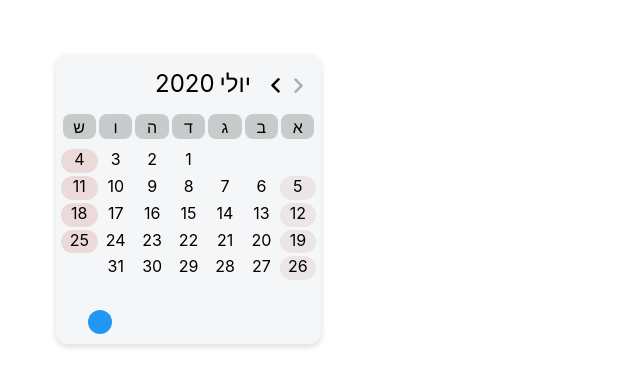
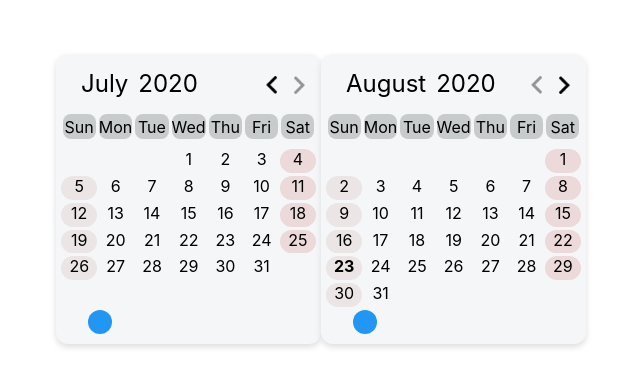
Before and after one commit to almogtavor/date-range-picker, a React (Create React App) app: page / in a window 1280 px wide. Shown: the part 186-572 px from the top of the page, without its empty margins (72-712 px from the left). Built offline with nearby package versions, Linux system fonts and the light colour scheme.

Commit message:
Disable the Option of Get Into Near Calendar's Month
Working well. There is still a need for a fix in a view different than two instances of calendars.

```diff
--- a/src/components/Calendar.js
+++ b/src/components/Calendar.js
@@ -21,6 +21,7 @@ export const Calendar = (props) => {
       firstDayOfWeekIndex,
       selectedDays,
       setSelectedDays,
+      nearViewedMonths,
     } = props;
 
     return (
@@ -43,16 +44,19 @@ export const Calendar = (props) => {
             mode={mode}
             setMode={setMode}
             language={language}
+            nearViewedMonths={nearViewedMonths}
           />
         ) : mode === "Years" &&
           <YearSelector
             selectedColor={selectedColor}
             viewedYear={viewedYear}
+            viewedMonth={viewedMonth}
             setViewedYear={setViewedYear}
             mode={mode}
             setMode={setMode}
             startYear={startYear}
             endYear={endYear}
+            nearViewedMonths={nearViewedMonths}
           />
         }
     </div>)
--- a/src/components/Header.js
+++ b/src/components/Header.js
@@ -30,8 +30,7 @@ export const Header = (props) => {
 
     const isNearMonthBiggerAtOne = () => {
         if (nearViewedMonths.right.year) {
-            return (((nearViewedMonths.right.month === viewedMonth + 1) && (nearViewedMonths.right.year === viewedYear)) ||
-                ((nearViewedMonths.right.month === 0 && viewedMonth === 11) && nearViewedMonths.right.year === viewedYear + 1));
+            return ((new Date(viewedYear, viewedMonth + 2, 0) > new Date(nearViewedMonths.right.year, nearViewedMonths.right.month, 0)));
         } else {
             return false;
         }
@@ -39,8 +38,7 @@ export const Header = (props) => {
 
     const isNearMonthLowerAtOne = () => {
         if (nearViewedMonths.left.year) {
-            return (((nearViewedMonths.left.month === viewedMonth - 1) && (nearViewedMonths.left.year === viewedYear)) ||
-                ((nearViewedMonths.left.month === 11 && viewedMonth === 0) && nearViewedMonths.left.year === viewedYear - 1));
+            return ((new Date(viewedYear, viewedMonth - 2, 0) < new Date(nearViewedMonths.left.year, nearViewedMonths.left.month, 0)));
         } else {
             return false;
         }
@@ -55,7 +53,7 @@ export const Header = (props) => {
     };
 
     const decreaseMonth = () => {
-        if (!isNearMonthLowerAtOne()) {
+
         if (viewedMonth === 0) {
             if (viewedYear - 1 > startYear) {
                 setViewedYear((viewedYear - 1));
@@ -64,11 +62,9 @@ export const Header = (props) => {
         } else {
             setViewedMonth(Math.abs((viewedMonth + 12 - 1) % 12));
         }
-        }
     };
 
     const increaseMonth = () => {
-        if (!isNearMonthBiggerAtOne()) {
         if (viewedMonth === 11) {
             if (viewedYear + 1 < endYear) {
                 setViewedYear((viewedYear + 1));
@@ -76,7 +72,6 @@ export const Header = (props) => {
             }
         } else {
             setViewedMonth(Math.abs((viewedMonth + 1) % 12));
-            }
         }
     };
 
@@ -127,7 +122,7 @@ export const Header = (props) => {
                 onMouseOut={() => hoverHandle("leftArrow", false)}
                 style={isHover.leftArrow && !isNearMonthLowerAtOne() ? {"backgroundColor": selectedColor + "60"} : {}}
             >
-                <img alt="" src={leftArrow} height="15px"/>
+                <img alt="" src={leftArrow} height="18px"/>
             </div>
             <div
                 onClick={!isNearMonthBiggerAtOne() && (language === "Hebrew" ? decreaseMonth : increaseMonth)}
@@ -136,7 +131,7 @@ export const Header = (props) => {
                 onMouseOut={() => hoverHandle("rightArrow", false)}
                 style={isHover.rightArrow && !isNearMonthBiggerAtOne() ? {"backgroundColor": selectedColor + "60"} : {}}
             >
-                <img alt="" src={rightArrow}  height="15px"/>
+                <img alt="" src={rightArrow}  height="18px"/>
             </div>
         </div>
     </div>
--- a/src/components/MonthSelector.js
+++ b/src/components/MonthSelector.js
@@ -10,9 +10,10 @@ export const MonthSelector = (props) => {
         setViewedMonth,
         viewedYear,
         setMode,
-        language
+        language,
+        near,
+        nearViewedMonths
     } = props;
-    console.log(props);
 
     const selectMonthHandler = month => {
       setMode("Days");
@@ -22,18 +23,29 @@ export const MonthSelector = (props) => {
     return (
         <div className="month-selector">
             {calendarConfig.months[language].map((month, i) => {
-                console.log(i);
+                let validMonth = true;
+                if (nearViewedMonths.right.year) {
+                    if (new Date(viewedYear, i, 0) >= new Date(nearViewedMonths.right.year, nearViewedMonths.right.month, 0)) {
+                        validMonth = false;
+                    }
+                }
+                if (nearViewedMonths.left.year) {
+                    if (new Date(viewedYear, i, 0) <= new Date(nearViewedMonths.left.year, nearViewedMonths.left.month, 0)) {
+                        validMonth = false;
+                    }
+                }
                 return (
                     <div
                         key={month}
-                    onClick={() => selectMonthHandler(i)}
-                    className={"selectable-month"}
+                        onClick={() => validMonth && selectMonthHandler(i)}
+                        className={`selectable-month ${!validMonth && "invalid"}`}
                         style={i === viewedMonth ? {"backgroundColor": selectedColor + "60"} : {}}
                     >
                         {month}
                     </div>
                 );
-            })}
+                })
+            }
       </div>
     );
 }
--- a/src/components/YearSelector.js
+++ b/src/components/YearSelector.js
@@ -8,9 +8,11 @@ export const YearSelector = (props) => {
         selectedColor,
         setViewedYear,
         viewedYear,
+        viewedMonth,
         setMode,
         startYear,
-        endYear
+        endYear,
+        nearViewedMonths
     } = props;
 
     let yearsArray = [];
@@ -19,18 +21,33 @@ export const YearSelector = (props) => {
     }
 
     const selectYearHandler = year => {
-      setMode("Months");
+      setMode("Days");
+
+      if (nearViewedMonths.right.year) {
+
+      }
       setViewedYear(year);
     };
 
     return (
         <div className="year-selector">
             {yearsArray.map((year) => {
+                let validYear = true;
+                if (nearViewedMonths.right.year) {
+                    if (new Date(year, viewedMonth, 0) >= new Date(nearViewedMonths.right.year, nearViewedMonths.right.month, 0)) {
+                        validYear = false;
+                    }
+                }
+                if (nearViewedMonths.left.year) {
+                    if (new Date(year, viewedMonth, 0) <= new Date(nearViewedMonths.left.year, nearViewedMonths.left.month, 0)) {
+                        validYear = false;
+                    }
+                }
                 return (
                     <div
                         key={year}
-                    onClick={() => selectYearHandler(year)}
-                    className={"selectable-year"}
+                        onClick={() => validYear && selectYearHandler(year)}
+                        className={`selectable-year ${!validYear && "invalid"}`}
                         style={year === viewedYear ? {"backgroundColor": selectedColor + "60"} : {}}
                     >
                         {year}
--- a/src/containers/CalendarContainer.js
+++ b/src/containers/CalendarContainer.js
@@ -13,7 +13,17 @@ const mapStateToProps = (state, ownProps) => {
     endYear: state.endYear,
     firstDayOfWeekIndex: state.firstDayOfWeekIndex,
     selectedDays: state.selectedDays,
-})}
+    nearViewedMonths: {
+        "right": {
+            "year": state.viewedYear[ownProps.id + 1],
+            "month": state.viewedMonth[ownProps.id + 1]
+        },
+        "left": {
+            "year": state.viewedYear[ownProps.id - 1],
+            "month": state.viewedMonth[ownProps.id - 1]
+        },
+    }}
+)}
 
 const mapDispatchToProps = (dispatch, ownProps) => {
     if (ownProps.startYear) {
--- a/src/index.js
+++ b/src/index.js
@@ -12,11 +12,11 @@ const store = createStore(rootReducer)
 ReactDOM.render(
     <Provider store={store}>
         <DateRangePicker
-            language="Hebrew"
+            language="English"
             startYear={1970}
             endYear={2025}
             firstDayOfWeekIndex={0}
-            boardsNum={1}
+            boardsNum={2}
         />
     </Provider>,
     document.getElementById('root')
--- a/src/styles/header.css
+++ b/src/styles/header.css
@@ -47,6 +47,6 @@
   }
 
   .arrow.disabled {
-    opacity: 0.3;
+    opacity: 0.4;
     cursor: not-allowed;
   }
--- a/src/styles/month-selector.css
+++ b/src/styles/month-selector.css
@@ -20,6 +20,11 @@
     background-clip: content-box;
   }
 
+  .selectable-month.invalid {
+    opacity: 0.5;
+    cursor: not-allowed;
+  }
+
   .selectable-month:hover {
     background: rgb(198, 203, 211);
     background-clip: content-box;
--- a/src/styles/year-selector.css
+++ b/src/styles/year-selector.css
@@ -38,6 +38,11 @@
     background-clip: content-box;
   }
 
+  .selectable-year.invalid {
+      opacity: 0.5;
+      cursor: not-allowed;
+  }
+
   .year-selector div:nth-child(1) {
     border-top-left-radius: 12px;
   }
```
Also changed, not shown: src/containers/dist/CalendarContainer.dev.js. Lines whose indentation alone changed are shown as unchanged.
